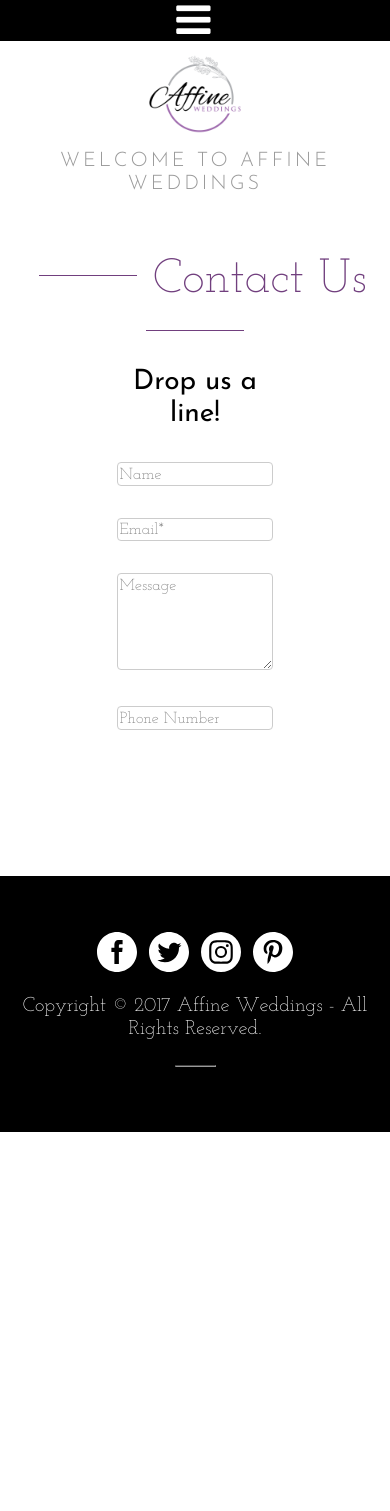
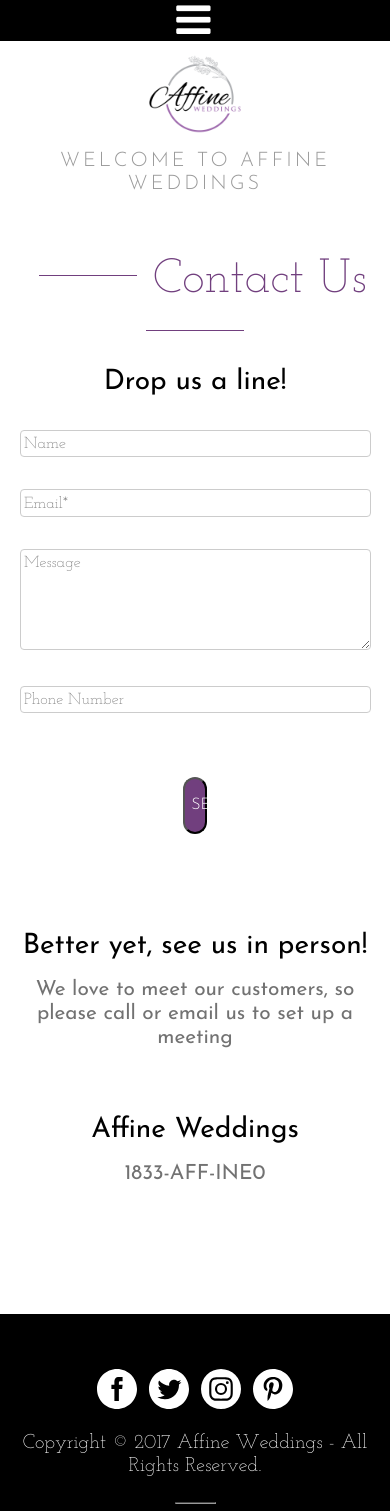
Before and after one commit to c2khanna/affine_wedding, a React (Create React App) app: page /contactUs in a window 390 px wide. Shown: the top 1511 px of the page. Before the commit the page ends 1132 px from the top, so only its background shows below. Built offline with nearby package versions, Linux system fonts and the light colour scheme.

Commit message:
email with backend work

```diff
--- a/package.json
+++ b/package.json
@@ -6,7 +6,10 @@
     "react-scripts": "1.0.17"
   },
   "dependencies": {
+    "body-parser": "^1.18.2",
+    "express": "^4.16.2",
     "font-awesome": "^4.7.0",
+    "nodemailer": "^4.4.0",
     "react": "^16.1.0",
     "react-dom": "^16.1.0",
     "react-router": "^4.2.0",
--- a/src/ContactUs.js
+++ b/src/ContactUs.js
@@ -2,9 +2,71 @@ import React, { Component } from 'react';
 import Header from './Header';
 import Footer from './Footer';
 import './contactUs.css';
-import {NavLink} from 'react-router-dom';
 
 class ContactUs extends Component {
+  constructor(props) {
+    super(props);
+    this.state = {
+      email:"",
+      name:"",
+      message:"",
+      phone:"",
+    }
+    this.sendEmail =  this.sendEmail.bind(this);
+    this.handleNameChange = this.handleNameChange.bind(this);
+    this.handleEmailChange = this.handleEmailChange.bind(this);
+    this.handleMessageChange = this.handleMessageChange.bind(this);
+    this.handlePhoneChange = this.handlePhoneChange.bind(this);
+  }
+
+  handleNameChange(event){
+    this.setState({
+      name: event.target.value
+    })
+  }
+
+  handleEmailChange(event){
+    this.setState({
+      email: event.target.value
+    })
+  }
+
+  handleMessageChange(event){
+    this.setState({
+      message: event.target.value
+    })
+  }
+
+  handlePhoneChange(event){
+    this.setState({
+      phone: event.target.value
+    })
+  }
+
+  sendEmail(e){
+    e.preventDefault()
+    fetch('http://192.168.0.24:3010/api/sendEmail',
+    { method: 'POST',
+      headers: { 'Accept': 'application/json', 'Content-Type': 'application/json'},
+      body: JSON.stringify({
+        email:this.state.email,
+        name:this.state.name,
+        message:this.state.message,
+        phone:this.state.phone,
+      })
+    }).then((response) => response.json())
+    .then((responseJson) => {
+      if (responseJson.success) {
+        alert('email sent')
+      }
+      else{
+        alert('failed to send email, please try again')
+      }
+    })
+    .catch((error) => {
+      console.log(error);
+    });
+  }
   render() {
     return (
       <div>
@@ -14,23 +76,33 @@ class ContactUs extends Component {
             Contact Us
           </div>
           <div className="contactUsContent">
-            <div className="dropUsaLine">
+            <div className="boldContactUsText">
               Drop us a line!
             </div>
-            <div className="contactUsFormContainer">
+            <div className="contactUsFormContainer mt4">
               <form>
-                <div><input type="text" placeholder="Name" className="mt4"></input></div>
-                <div><input type="email" placeholder="Email*"></input></div>
-                <div><textarea placeholder="Message" rows="5"></textarea></div>
-                <div><input type="text" placeholder="Phone Number"></input></div>
+                <div><input type="text" placeholder="Name" value={this.state.name} onChange={this.handleNameChange}/></div>
+                <div><input type="email" placeholder="Email*" value={this.state.email} onChange={this.handleEmailChange}/></div>
+                <div><textarea placeholder="Message" rows="5" value={this.state.message} onChange={this.handleMessageChange}/></div>
+                <div><input type="text" placeholder="Phone Number" value={this.state.phone} onChange={this.handlePhoneChange}/></div>
                 <div className="sendInquiryButtonContainer pa4">
-                  <NavLink to="/services" className="white">
-                    <div className="sendInquiryButton ttu pv3 tc">
+                  <button onClick={this.sendEmail} className="white">
+                    <div className="ttu pv3 tc">
                       Send
                     </div>
-                  </NavLink>
+                  </button>
                 </div>
               </form>
+            </div>
+            <div className="belowContactUsForm tc pb6">
+              <div className="boldContactUsText pt5 pb3">
+                Better yet, see us in person!
+              </div>
+              We love to meet our customers, so please call or email us to set up a meeting
+              <div className="boldContactUsText pt5 pb3">
+                Affine Weddings
+              </div>
+              1833-AFF-INE0
             </div>
           </div>
         </div>
--- a/src/contactUs.css
+++ b/src/contactUs.css
@@ -20,7 +20,12 @@
   transform: translateY(-1rem);
 }
 
-.dropUsaLine {
+.belowContactUsForm{
+  font-size: 1.3rem;
+  font-family: boldSans;
+  color: #727272;
+}
+.boldContactUsText {
   font-family: boldSans;
   color: black;
   font-size: 1.75rem;
@@ -42,7 +47,7 @@
   margin: auto;
 }
 
-.sendInquiryButton{
+.sendInquiryButtonContainer button{
   background-color: #713F7E;
   font-family: josefinSans;
   border-radius: 32px;
@@ -50,3 +55,10 @@
   display: block;
   margin: auto;
 }
+
+@media only screen and (min-width: 320px) and (max-width: 1022px) {
+  .contactUsContent{
+    padding-left: 5%;
+    padding-right: 5%;
+  }
+}
```
Also changed, not shown: src/api/sendEmail.js (+47 -0 lines).
